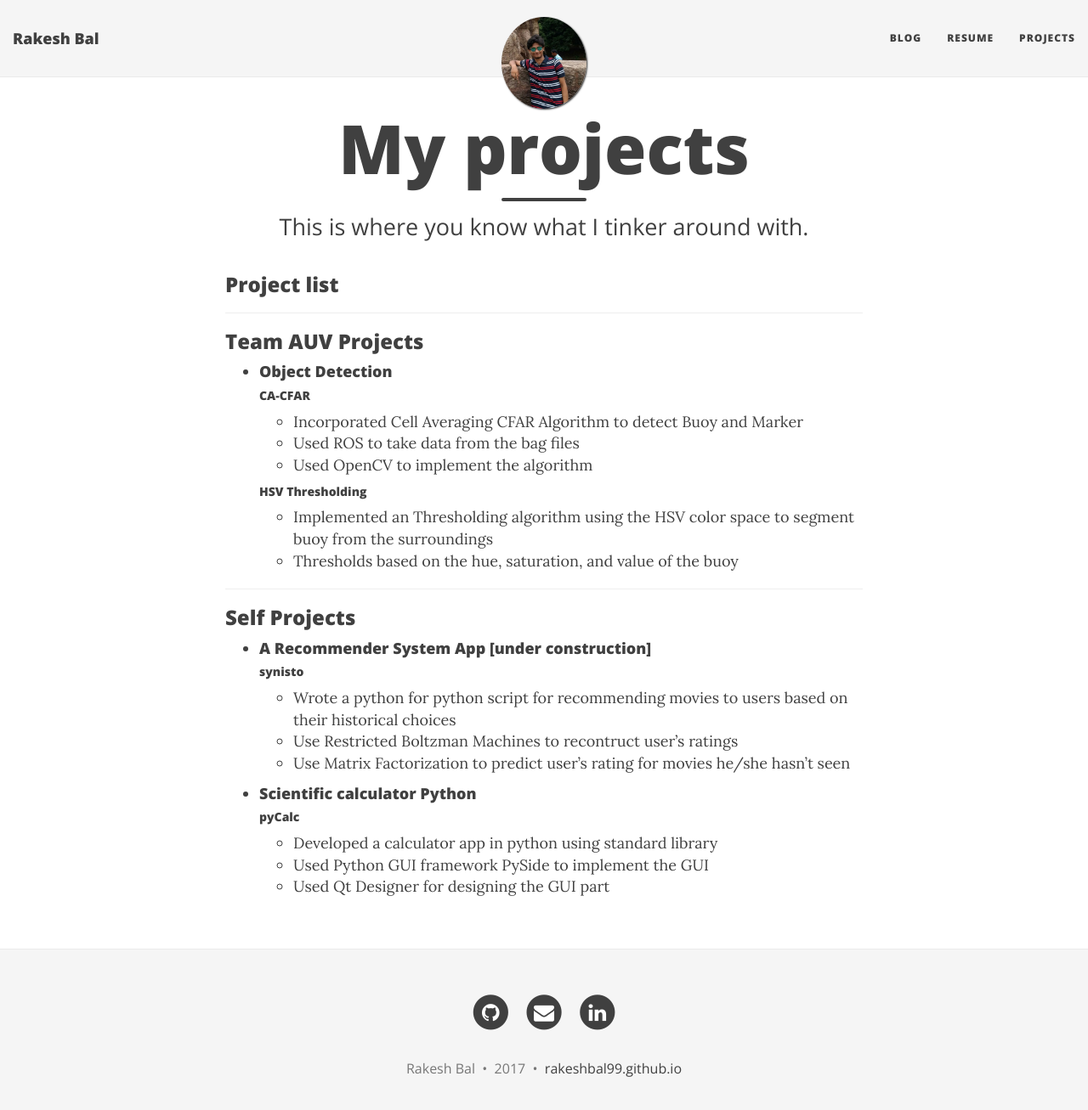
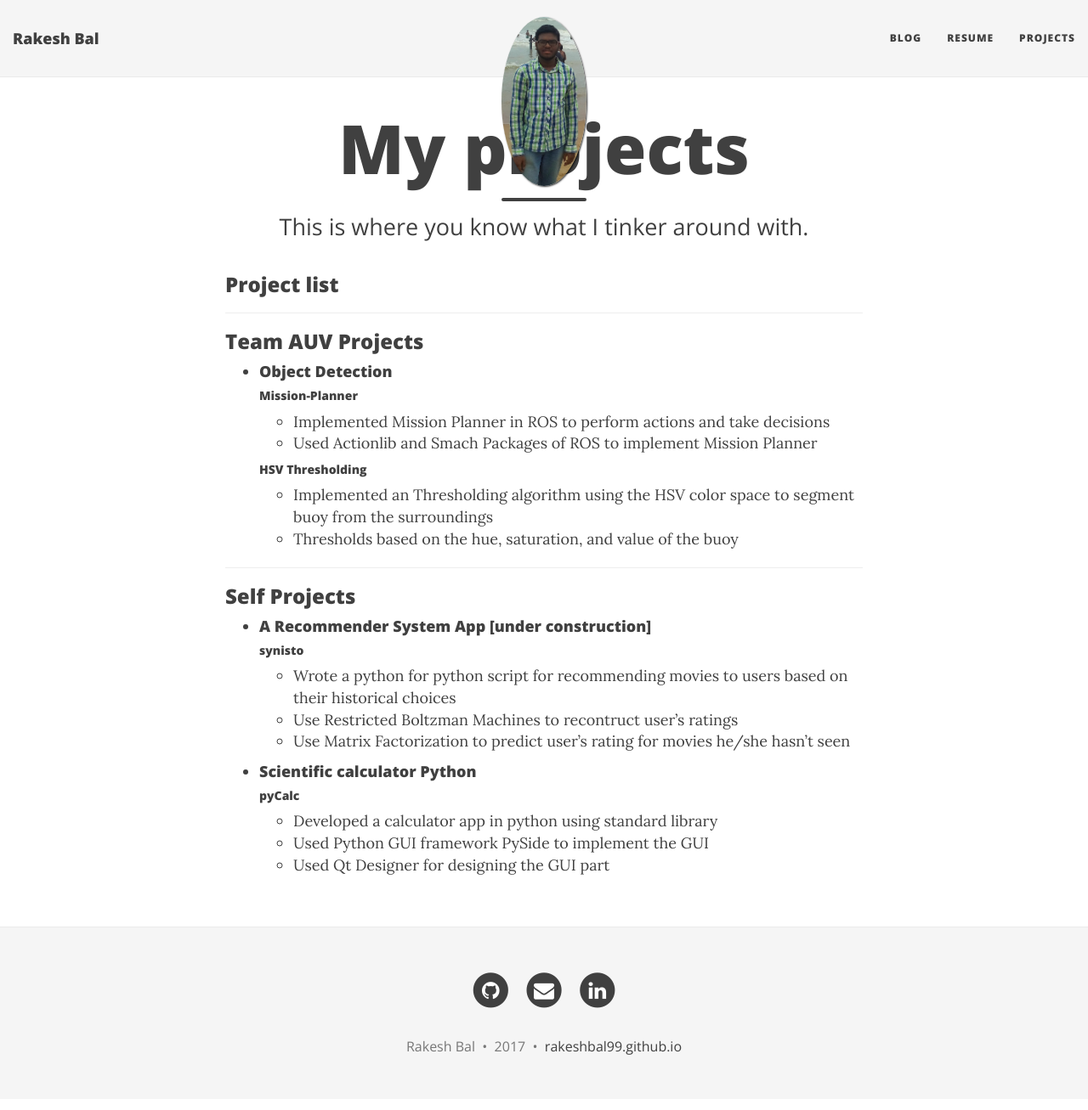
Before and after one commit to rakeshbal99/AwaazWrkshp2k17, a Jekyll site: the page built from projects.md, in a window 1280 px wide and 1320 px high. Shown: the top 1307 px of the window at 85% size. Built offline with Jekyll 4.4.1, drawn with Linux system fonts in a browser that asks for light colours; nearby versions of some CDN libraries.

Commit message:
Add New Photo

```diff
--- a/_config.yml
+++ b/_config.yml
@@ -29,7 +29,7 @@ navbar-links:
   Projects: "projects"
 # Image to show in the navigation bar - image must be a square (width = height)
 # Remove this parameter if you don't want an image in the navbar
-avatar: "/img/display_picture.jpg"
+avatar: "/img/display_picture.png"
 
 # --- Footer options --- #
 
--- a/projects.md
+++ b/projects.md
@@ -10,11 +10,10 @@ subtitle: "This is where you know what I tinker around with."
 
 *   #### Object Detection
 
-    ##### CA-CFAR
+    ##### Mission-Planner
 
-    *   Incorporated Cell Averaging CFAR Algorithm to detect Buoy and Marker
-    *   Used ROS to take data from the bag files
-    *   Used OpenCV to implement the algorithm
+    *   Implemented Mission Planner in ROS to perform actions and take decisions
+    *   Used Actionlib and Smach Packages of ROS to implement Mission Planner
 
     ##### HSV Thresholding
 
```
Also changed, not shown: index.md (+3 -4 lines), img/display_picture(old).jpg (renamed from img/display_picture.jpg), img/display_picture.png (added).
